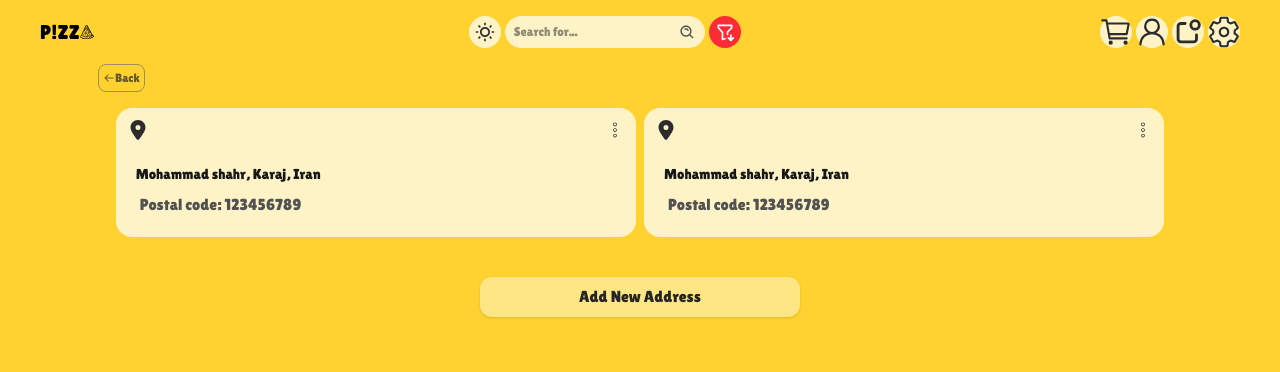
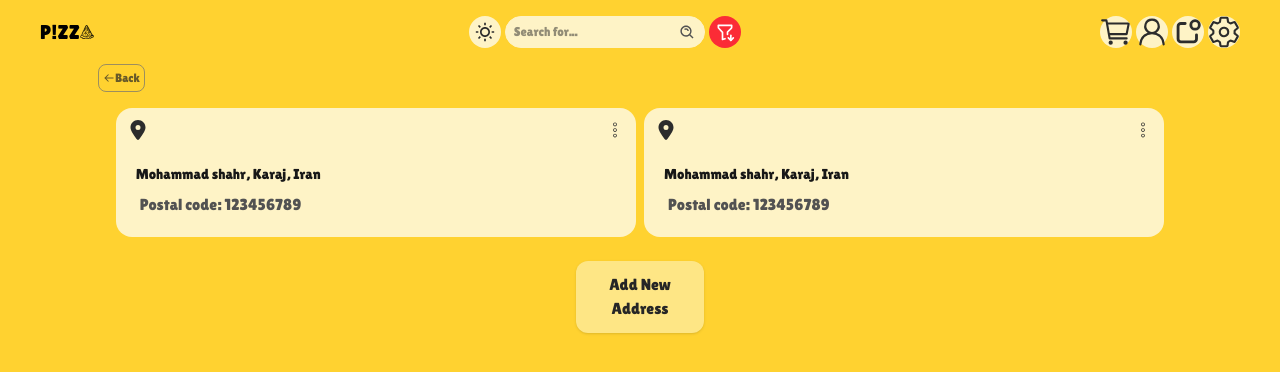
Before and after one commit to mahdibaderloo/fastfood, a React (Vite) app: page /address in a window 1280 px wide. Shown: the top 372 px of the page. Built offline with nearby package versions, Linux system fonts and the light colour scheme; data requests are answered from the project's data file.

Commit message:
use Button for Address page

```diff
--- a/src/features/address/AddNewAddressButton.tsx
+++ b/src/features/address/AddNewAddressButton.tsx
@@ -1,6 +1,7 @@
 import React from "react";
 import { useModalStore } from "../../store/modalStore";
 import AddressForm from "./AddressForm";
+import Button from "../../components/Button";
 
 function AddNewAddressButton() {
   const { open } = useModalStore();
@@ -11,12 +12,14 @@ function AddNewAddressButton() {
   }
   return (
     <div className="sm:w-80 sm:mx-auto">
-      <button
-        className="bg-amber-200 text-neutral-800 w-full rounded-lg sm:rounded-xl p-2 mt-10 lg:cursor-pointer lg:hover:bg-amber-100 transition-all lg:shadow"
-        onClick={handleAddAddress}
-      >
-        Add New Address
-      </button>
+      <Button
+        text="Add New Address"
+        bg="bg-amber-200"
+        darkBg="bg-amber-200"
+        textColor="text-neutral-800"
+        textDarkColor="text-neutral-800"
+        onclick={handleAddAddress}
+      ></Button>
     </div>
   );
 }
```
